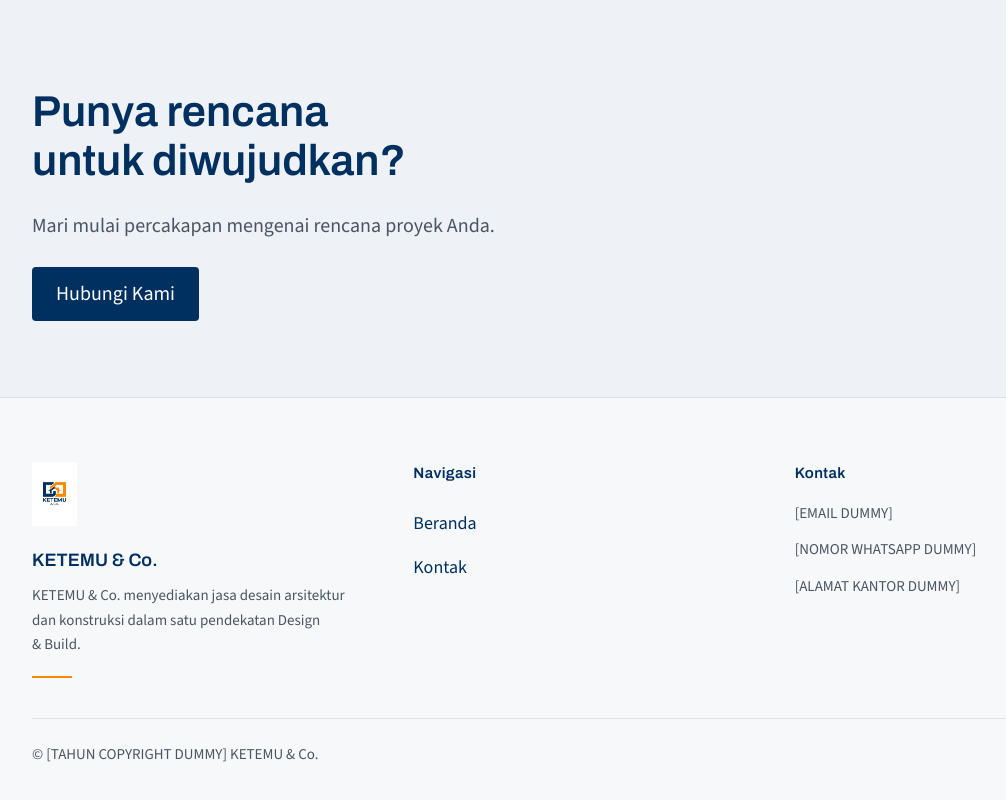
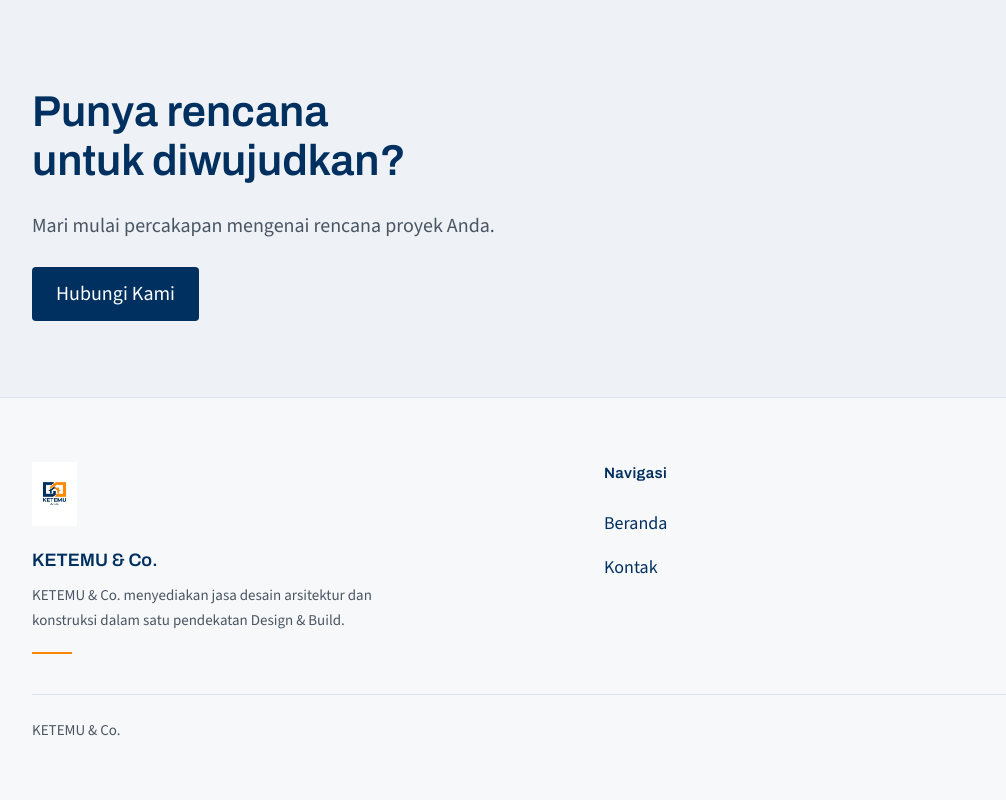
Before and after one commit to endo22/Ketemu-Co., a Next.js app: page / in a window 1280 px wide. Shown: the part 1355-2155 px from the top of the page, without its empty margins (60-1066 px from the left). Built offline with nearby package versions, Linux system fonts and the light colour scheme.

Commit message:
fix: remove public dummy content from footer
Co-authored-by: Cursor <cursoragent@cursor.com>

```diff
--- a/src/components/layout/Footer.tsx
+++ b/src/components/layout/Footer.tsx
@@ -2,19 +2,14 @@ import Link from "next/link";
 import { Logo } from "@/components/brand/Logo";
 import { Container } from "@/components/ui/Container";
 import { TextLink } from "@/components/ui/TextLink";
-import {
-  footerBrand,
-  footerContact,
-  footerCopyright,
-  footerNav,
-} from "@/content/footer";
+import { footerBrand, footerNav } from "@/content/footer";
 
 export function Footer() {
   return (
     <footer className="mt-auto border-t border-grey-200 bg-grey-50">
       <Container className="py-12 lg:py-16">
-        <div className="grid gap-10 md:grid-cols-2 lg:grid-cols-3 lg:gap-12">
-          <div className="flex flex-col gap-5 md:col-span-2 lg:col-span-1">
+        <div className="grid gap-10 md:grid-cols-2 md:gap-12">
+          <div className="flex flex-col gap-5">
             <Link
               href="/"
               aria-label="KETEMU & Co."
@@ -59,25 +54,10 @@ export function Footer() {
               </ul>
             </nav>
           </div>
-
-          <div className="flex flex-col gap-4">
-            <p className="font-display text-sm font-semibold tracking-wide text-navy-800">
-              Kontak
-            </p>
-            <ul className="flex flex-col gap-3 text-sm leading-relaxed text-grey-600">
-              {/* DUMMY — REPLACE BEFORE PRODUCTION */}
-              <li>{footerContact.email}</li>
-              {/* DUMMY — REPLACE BEFORE PRODUCTION */}
-              <li>{footerContact.whatsapp}</li>
-              {/* DUMMY — REPLACE BEFORE PRODUCTION */}
-              <li>{footerContact.address}</li>
-            </ul>
-          </div>
         </div>
 
         <div className="mt-10 border-t border-grey-200 pt-6">
-          {/* DUMMY — REPLACE BEFORE PRODUCTION */}
-          <p className="text-sm text-grey-600">{footerCopyright.line}</p>
+          <p className="text-sm text-grey-600">{footerBrand.name}</p>
         </div>
       </Container>
     </footer>
--- a/src/components/sections/HomeHero.tsx
+++ b/src/components/sections/HomeHero.tsx
@@ -3,7 +3,13 @@ import { Button } from "@/components/ui/Button";
 import { Container } from "@/components/ui/Container";
 import { Heading } from "@/components/ui/Heading";
 import { contactCta } from "@/components/layout/nav";
+import { homeHero } from "@/content/home";
 
+/**
+ * Home hero.
+ * DRAFT — PENDING OWNER APPROVAL — copy lives in src/content/home.ts (homeHero).
+ * Do not show draft labels in the public UI.
+ */
 export function HomeHero() {
   return (
     <section className="relative w-full overflow-x-hidden border-b border-grey-200 bg-white">
@@ -18,13 +24,14 @@ export function HomeHero() {
               />
 
               <div className="flex flex-col gap-5">
+                {/* DRAFT — PENDING OWNER APPROVAL */}
                 <Heading level={1} className="gap-0">
-                  Dari ide menjadi ruang yang terwujud.
+                  {homeHero.heading}
                 </Heading>
 
+                {/* DRAFT — PENDING OWNER APPROVAL */}
                 <p className="max-w-prose text-pretty text-lg leading-relaxed text-grey-600">
-                  Layanan desain arsitektur dan konstruksi dalam satu pendekatan
-                  Design & Build, dari tahap perencanaan hingga pelaksanaan.
+                  {homeHero.lead}
                 </p>
               </div>
 
--- a/src/content/footer.ts
+++ b/src/content/footer.ts
@@ -1,5 +1,7 @@
 /**
  * Footer content for KETEMU & Co.
+ * Brand description: DRAFT — PENDING OWNER APPROVAL
+ * Contact channels and copyright year: not available — do not render placeholders.
  */
 
 export const footerBrand = {
@@ -14,18 +16,3 @@ export const footerNav = [
   { label: "Beranda", href: "/" },
   { label: "Kontak", href: "/contact" },
 ] as const;
-
-export const footerContact = {
-  // DUMMY — REPLACE BEFORE PRODUCTION
-  email: "[EMAIL DUMMY]",
-  // DUMMY — REPLACE BEFORE PRODUCTION
-  whatsapp: "[NOMOR WHATSAPP DUMMY]",
-  // DUMMY — REPLACE BEFORE PRODUCTION
-  address: "[ALAMAT KANTOR DUMMY]",
-} as const;
-
-export const footerCopyright = {
-  // DUMMY — REPLACE BEFORE PRODUCTION
-  year: "[TAHUN COPYRIGHT DUMMY]",
-  line: "© [TAHUN COPYRIGHT DUMMY] KETEMU & Co.",
-} as const;
--- a/src/content/home.ts
+++ b/src/content/home.ts
@@ -1,8 +1,15 @@
 /**
- * Homepage below-fold copy.
+ * Homepage copy.
  * DRAFT — PENDING OWNER APPROVAL
  * Not official company information until the owner approves publication.
  */
+
+export const homeHero = {
+  /** DRAFT — PENDING OWNER APPROVAL */
+  heading: "Dari ide menjadi ruang yang terwujud.",
+  /** DRAFT — PENDING OWNER APPROVAL */
+  lead: "Layanan desain arsitektur dan konstruksi dalam satu pendekatan Design & Build, dari tahap perencanaan hingga pelaksanaan.",
+} as const;
 
 export const homeIntro = {
   /** DRAFT — PENDING OWNER APPROVAL */
```
